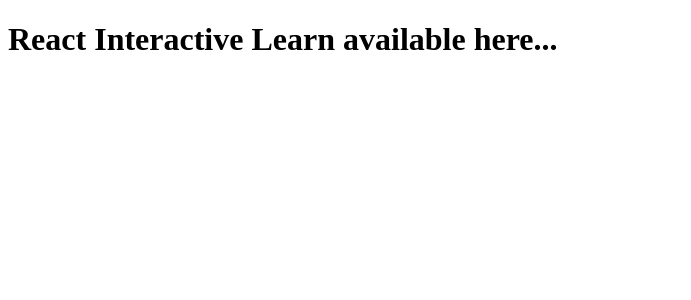
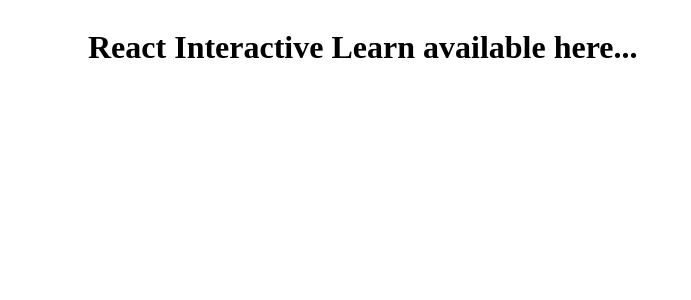
Before and after one commit to Kozgor/React-Interactive-Learn, a React (Vite) app: page / in a window 1280 px wide. Shown: the top 300 px of the page, without its empty margins (0-691 px from the left). Built offline with nearby package versions, Linux system fonts and the light colour scheme.

Commit message:
Add wrapper component

```diff
--- a/src/App.tsx
+++ b/src/App.tsx
@@ -1,12 +1,16 @@
-import './App.css'
+import "./App.css";
+import Wrapper from "./components/Wrapper/Wrapper";
 
 function App() {
-
   return (
-    <div data-testid='app-container'>
-      <h1>React Interactive Learn available here...</h1>
-    </div>
-  )
+    <>
+      <Wrapper>
+        <div data-testid="app-container">
+          <h1>React Interactive Learn available here...</h1>
+        </div>
+      </Wrapper>
+    </>
+  );
 }
 
-export default App
+export default App;
--- /dev/null
+++ b/src/components/Wrapper/Wrapper.module.css
@@ -0,0 +1,6 @@
+.wrapper {
+    height: 100%;
+    padding: 0 80px;
+    display: flex;
+    flex-flow: row wrap;
+}
--- /dev/null
+++ b/src/components/Wrapper/Wrapper.tsx
@@ -0,0 +1,9 @@
+import { BaseProps } from "../../interfaces/base-props.interface";
+
+import classes from "./Wrapper.module.css";
+
+const Wrapper = (props: BaseProps) => {
+    return <div className={classes.wrapper}>{props.children}</div>;
+};
+
+export default Wrapper;
--- /dev/null
+++ b/src/interfaces/base-props.interface.ts
@@ -0,0 +1,5 @@
+import { ReactNode } from "react";
+
+export interface BaseProps {
+  children: ReactNode;
+}
```
Also changed, not shown: 1 other file (tests, documents, lock files or other folders).
